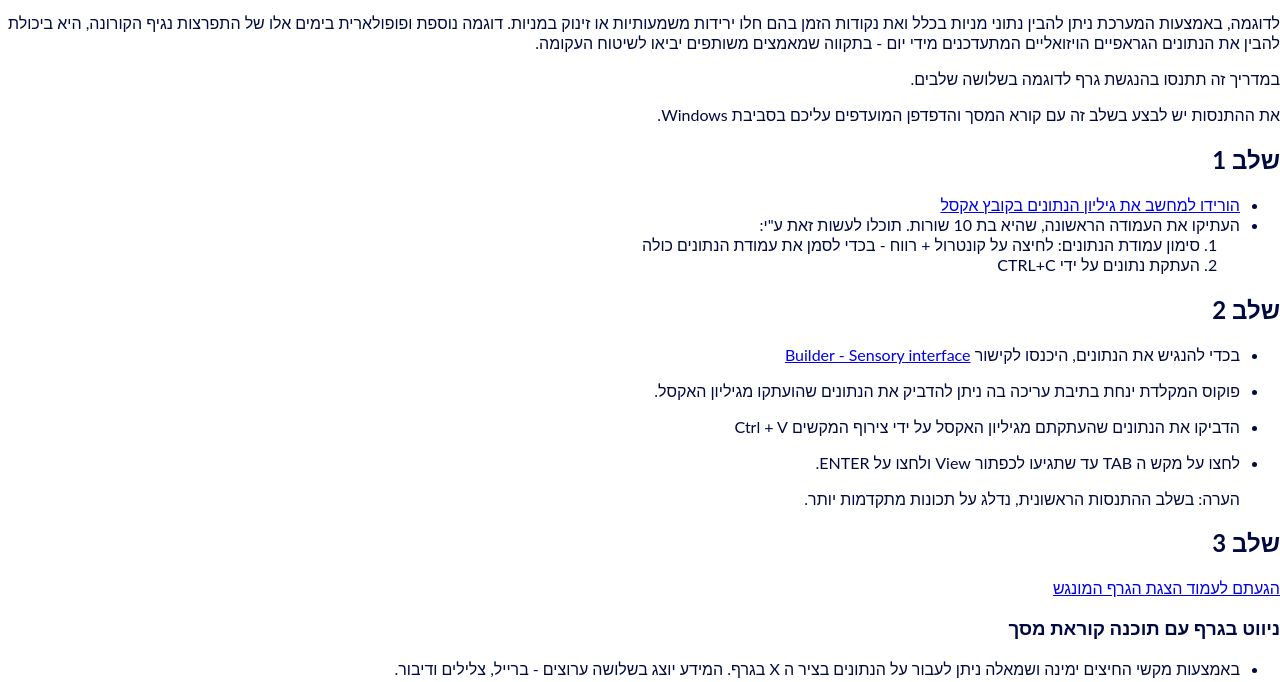
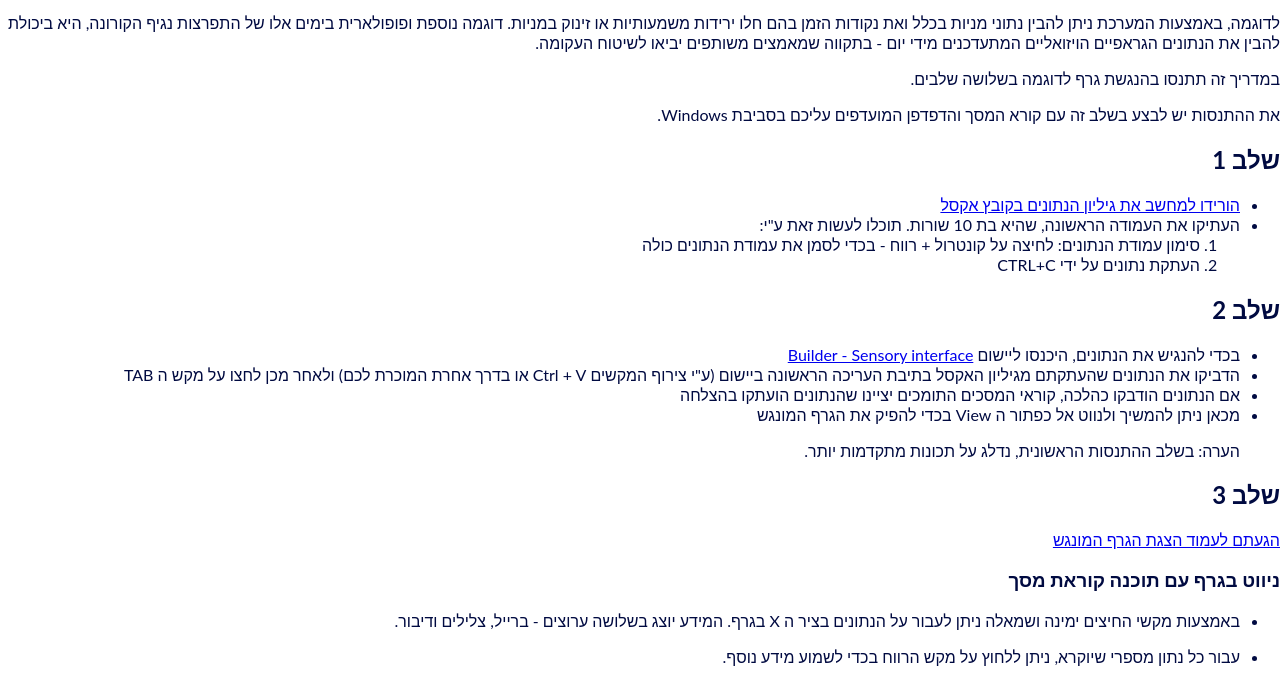
Before and after one commit to hasadna/accessible-graphs, a website: page public/hebrew_guide/usage_tutorial_he.html in a window 1280 px wide. Shown: the part 106-788 px from the top of the page. Drawn offline with nearby package versions, Linux system fonts and the light colour scheme.

Commit message:
Update the hebrew guide to not say the focus lands in the data input field

```diff
--- a/public/hebrew_guide/usage_tutorial_he.html
+++ b/public/hebrew_guide/usage_tutorial_he.html
@@ -34,16 +34,12 @@
   </ul>
   <h2 id="-2">שלב 2</h2>
   <ul>
-    <li>
-      <p>בכדי להנגיש את הנתונים, היכנסו לקישור <a href="https://sensoryinterface.com/builder/index.html"
-          target="_blank">Builder - Sensory interface</a></p>
-    </li>
-    <li>
-      <p>פוקוס המקלדת ינחת בתיבת עריכה בה ניתן להדביק את הנתונים שהועתקו מגיליון האקסל.</p>
-    </li>
-    <li>הדביקו את הנתונים שהעתקתם מגיליון האקסל על ידי צירוף המקשים Ctrl + V</li>
-    <li>
-      <p>לחצו על מקש ה TAB עד שתגיעו לכפתור View ולחצו על ENTER.</p>
+    <li>בכדי להנגיש את הנתונים, היכנסו ליישום <a href="https://sensoryinterface.com/builder/index.html"
+        target="_blank">Builder - Sensory interface</a></li>
+    <li>הדביקו את הנתונים שהעתקתם מגיליון האקסל בתיבת העריכה הראשונה ביישום (ע&quot;י צירוף המקשים Ctrl + V או בדרך אחרת
+      המוכרת לכם) ולאחר מכן לחצו על מקש ה TAB</li>
+    <li>אם הנתונים הודבקו כהלכה, קוראי המסכים התומכים יציינו שהנתונים הועתקו בהצלחה </li>
+    <li>מכאן ניתן להמשיך ולנווט אל כפתור ה View בכדי להפיק את הגרף המונגש
       <p>הערה: בשלב ההתנסות הראשונית, נדלג על תכונות מתקדמות יותר.</p>
     </li>
   </ul>
@@ -78,8 +74,9 @@
   <p><a href="https://docs.google.com/forms/d/e/1FAIpQLSfaYX_axRDfrM_BCRNiwsQMA5PHyPG_gkLeUyNZJXCSdbCILg/viewform"
       target="_blank">נודה לך על משוב קצר בטופס מקוון ואנונימי</a></p>
 
-      <link rel="stylesheet" href="../assets/css/styles.css" />
-  <script src="https://code.jquery.com/jquery-3.3.1.min.js"    integrity="sha256-FgpCb/KJQlLNfOu91ta32o/NMZxltwRo8QtmkMRdAu8=" crossorigin="anonymous"></script>
+  <link rel="stylesheet" href="../assets/css/styles.css" />
+  <script src="https://code.jquery.com/jquery-3.3.1.min.js"
+    integrity="sha256-FgpCb/KJQlLNfOu91ta32o/NMZxltwRo8QtmkMRdAu8=" crossorigin="anonymous"></script>
   <script src="../assets/js/scripts.js"></script>
 </body>
 
```
Also changed, not shown: public/hebrew_guide/usage_tutorial_he.md (+4 -5 lines).
